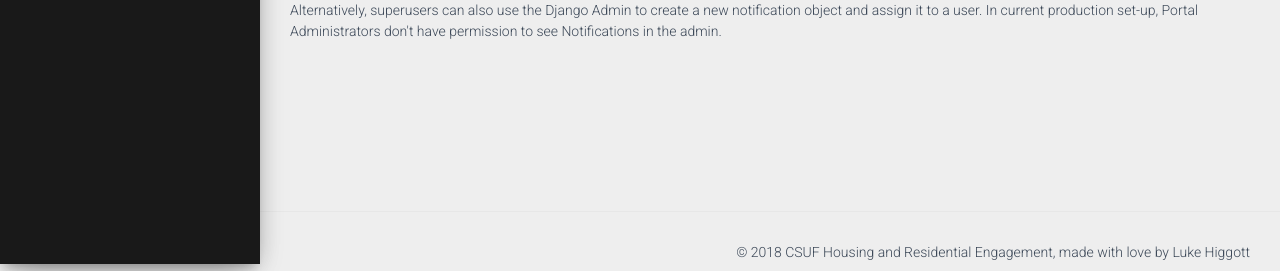
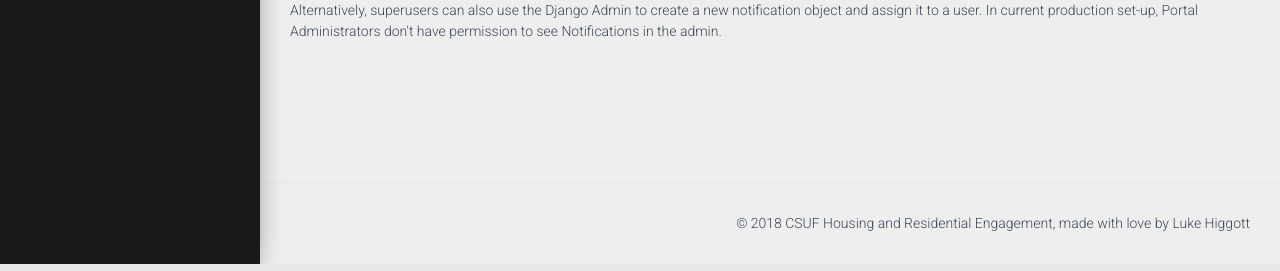
Before and after one commit to CSUFHousing/HRE-staff-portal, a Django app: template portal/templates/portal/devdocs.html in a window 1280 px wide, after a click that opens the changed part. Shown: the part 2336-2607 px from the top of the page. Run offline with Django 3.2, Linux system fonts and the light colour scheme; the template is opened without the code that fills it, so the values that code supplies are empty; parts of the project's set-up code (start-up, migrations or seed data) failed here and were passed over; some libraries are stand-ins or nearby versions.

Commit message:
fixed some minor css things

```diff
--- a/portal/static/css/portal.css
+++ b/portal/static/css/portal.css
@@ -771,3 +771,9 @@ a {
   height: 50px;
   background-color: #e11000;
 }
+.sidebar .sidebar-wrapper, .off-canvas-sidebar .sidebar-wrapper {
+  height: calc(100vh - 82px) !important;
+}
+.main-panel > .content {
+  min-height: calc(100vh - 152px) !important;
+}
```
